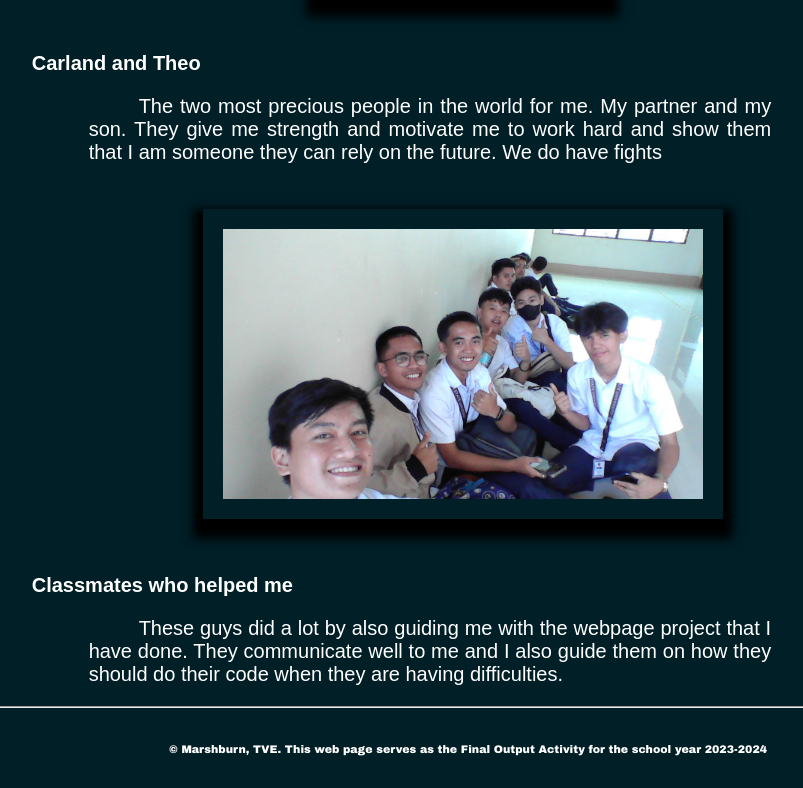
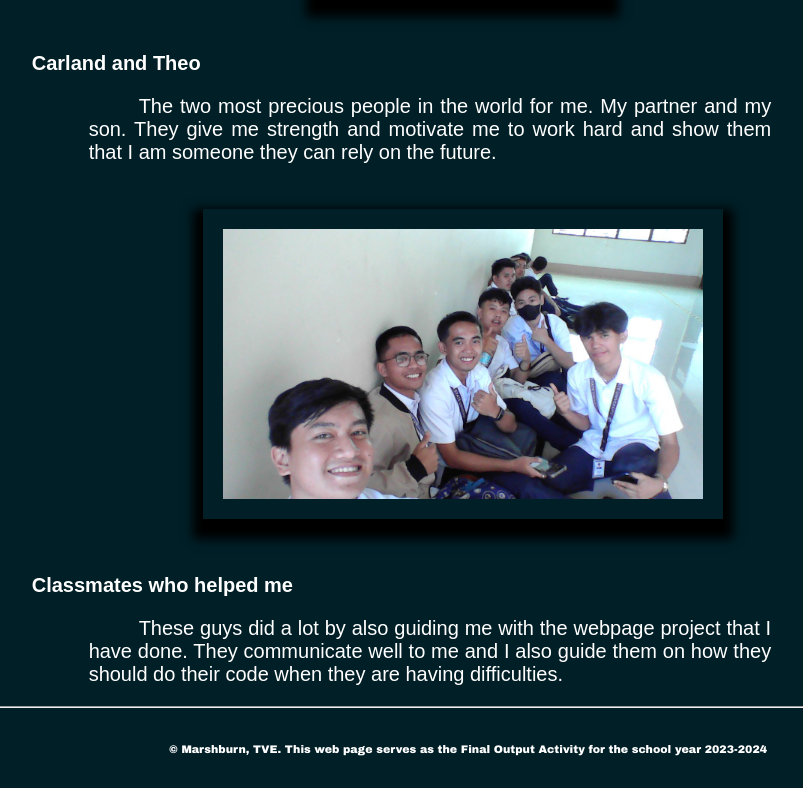
Before and after one commit to MarshburnTCVE/MarshburnTCVE.github.io, a plain HTML site: page Flex.html in a window 1280 px wide. Shown: the part 1202-1990 px from the top of the page, without its empty margins (172-975 px from the left). Drawn offline with Linux system fonts and the light colour scheme; a script that the page names is missing.

Commit message:
Update Flex.html
Correction on Carland and Theo <p>

```diff
--- a/Flex.html
+++ b/Flex.html
@@ -185,7 +185,6 @@
     <div class="family1" style="margin-top: 50px; margin-left:82px; justify-content: center; width: 90%;">
         <b style="margin-left: 10%;">Carland and Theo</b>
             <p style="text-align: justify; text-indent: 50px;">The two most precious people in the world for me. My partner and my son. They give me strength and motivate me to work hard and show them that I am someone they can rely on the future.
-            We do have fights
             </p>
     </div>
 
```
